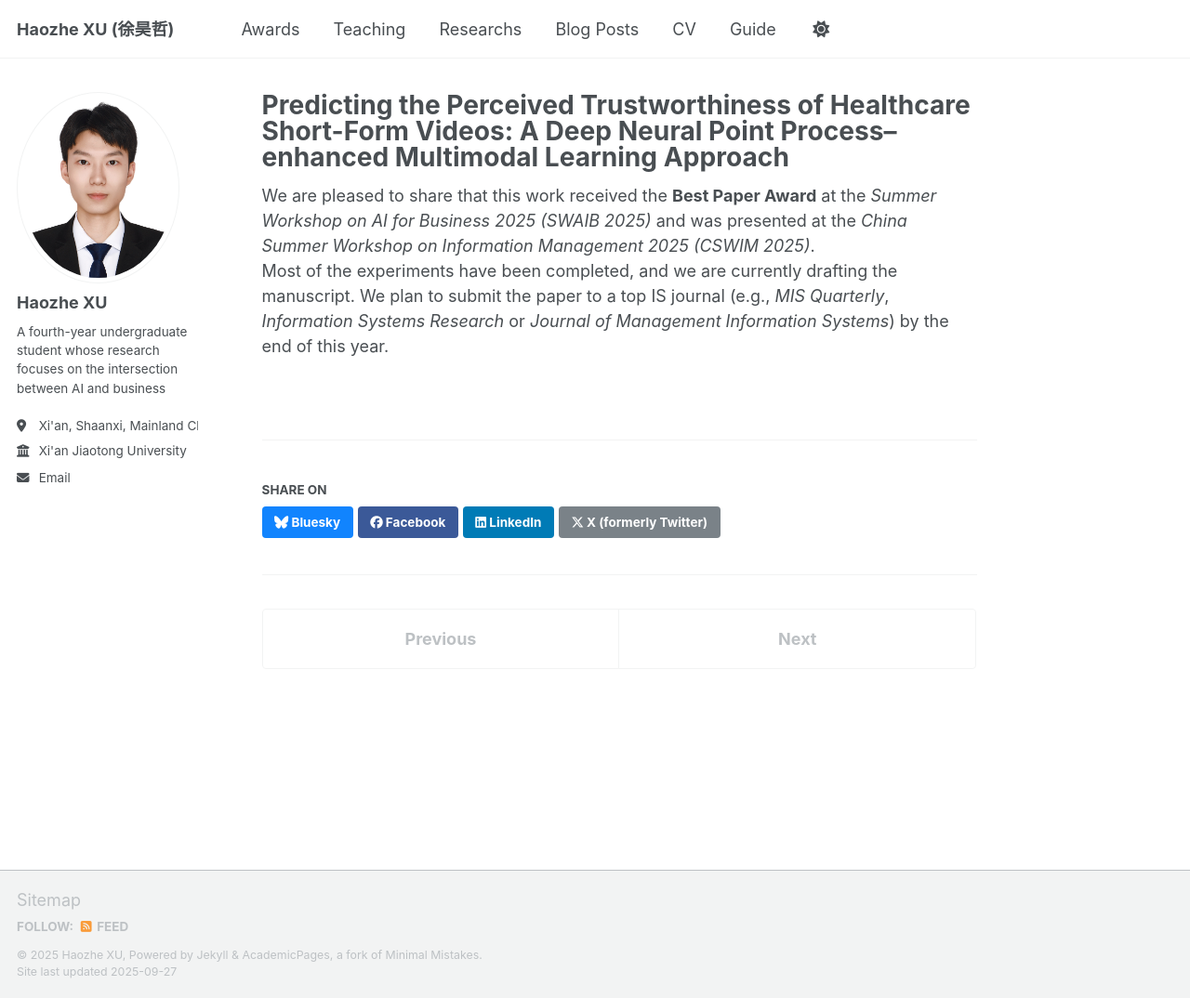
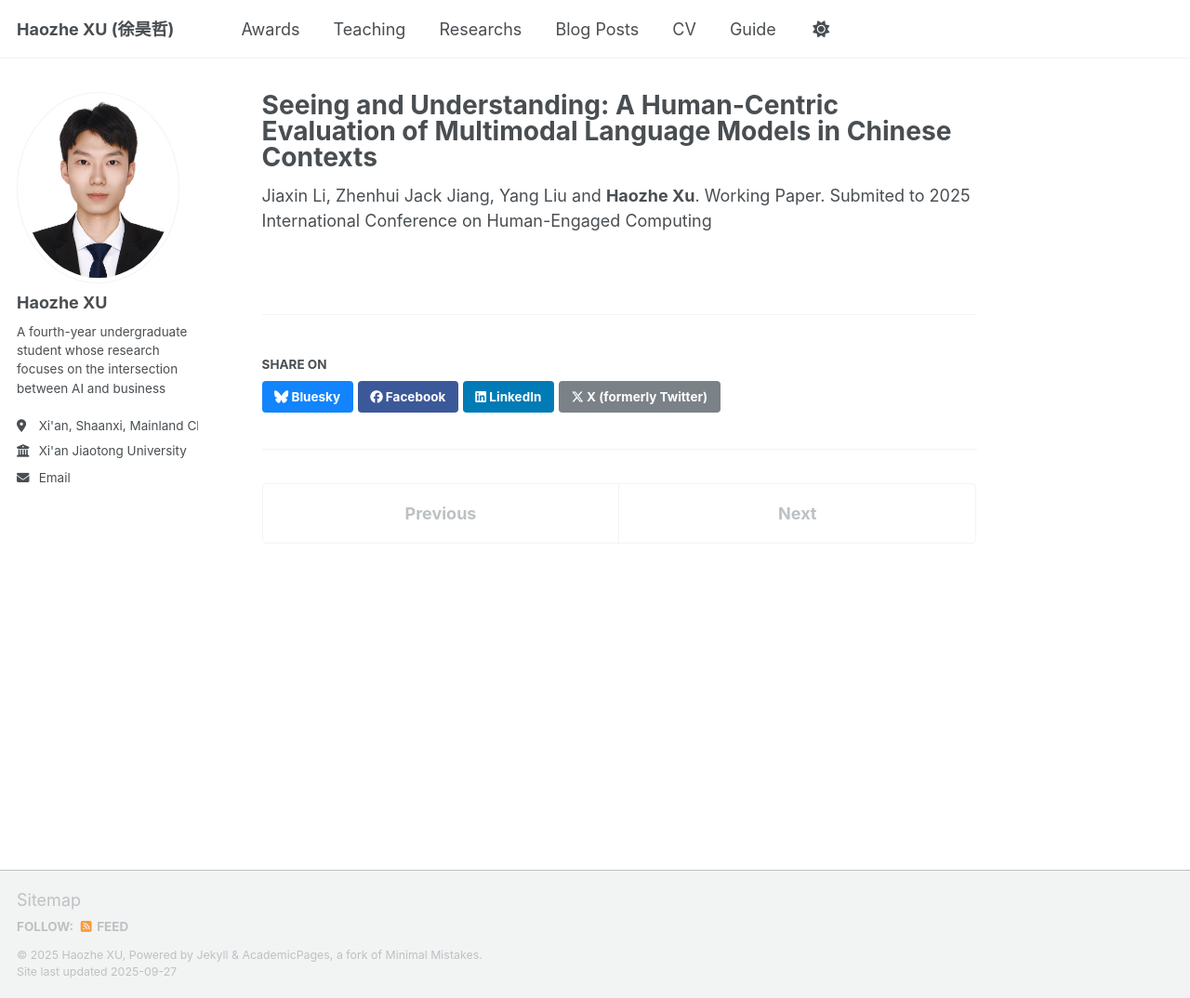
Before and after one commit to XuHaozhe0204/XuHaozhe0204.github.io, a Jekyll site: the page built from _portfolio/portfolio-4.md, in a window 1280 px wide and 1074 px high. Shown: the whole window at 93% size. Built offline with Jekyll 4.4.1, drawn with Linux system fonts in a browser that asks for light colours; a script that is not in the unit is left out.

Commit message:
Update portfolio-4.md

```diff
--- a/_portfolio/portfolio-4.md
+++ b/_portfolio/portfolio-4.md
@@ -1,9 +1,5 @@
 ---
-title: "Predicting the Perceived Trustworthiness of Healthcare Short-Form Videos: A Deep Neural Point Process–enhanced Multimodal Learning Approach"
-excerpt: "Haozhe Xu, Yidong Chai, Yang Liu; Received Best Paper Award at SWAIB 2025; presented at CSWIM 2025. Manuscript in progress."
+title: "Seeing and Understanding: A Human-Centric Evaluation of Multimodal Language Models in Chinese Contexts"
 collection: portfolio
 ---
-
-
-We are pleased to share that this work received the **Best Paper Award** at the *Summer Workshop on AI for Business 2025 (SWAIB 2025)* and was presented at the *China Summer Workshop on Information Management 2025 (CSWIM 2025)*.
-Most of the experiments have been completed, and we are currently drafting the manuscript. We plan to submit the paper to a top IS journal (e.g., *MIS Quarterly*,  *Information Systems Research* or *Journal of Management Information Systems*) by the end of this year.
+Jiaxin Li, Zhenhui Jack Jiang, Yang Liu and **Haozhe Xu**. Working Paper. Submited to 2025 International Conference on Human-Engaged Computing
```
